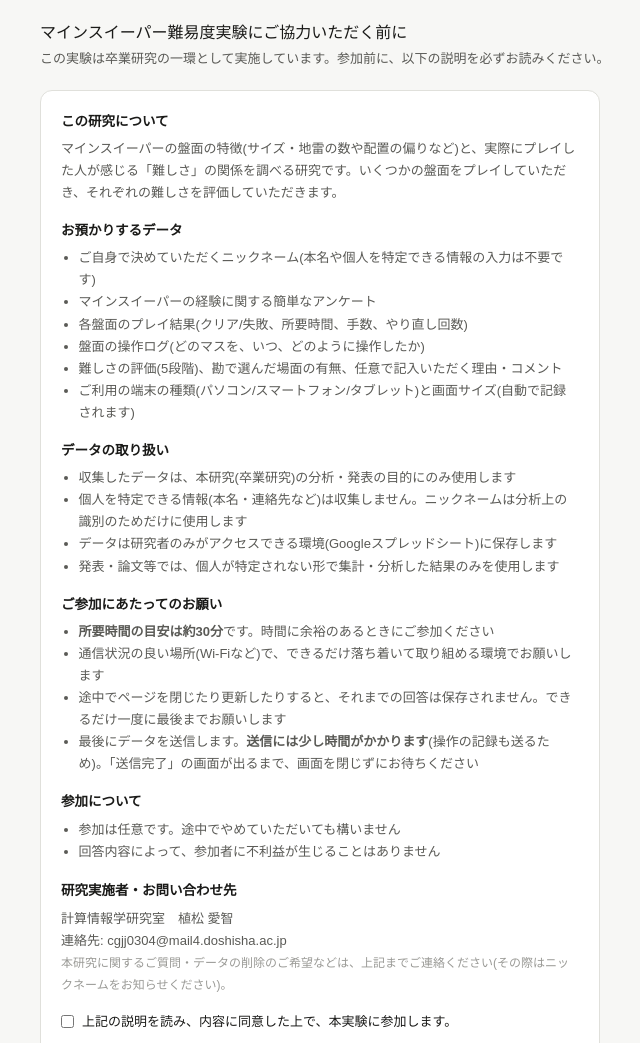
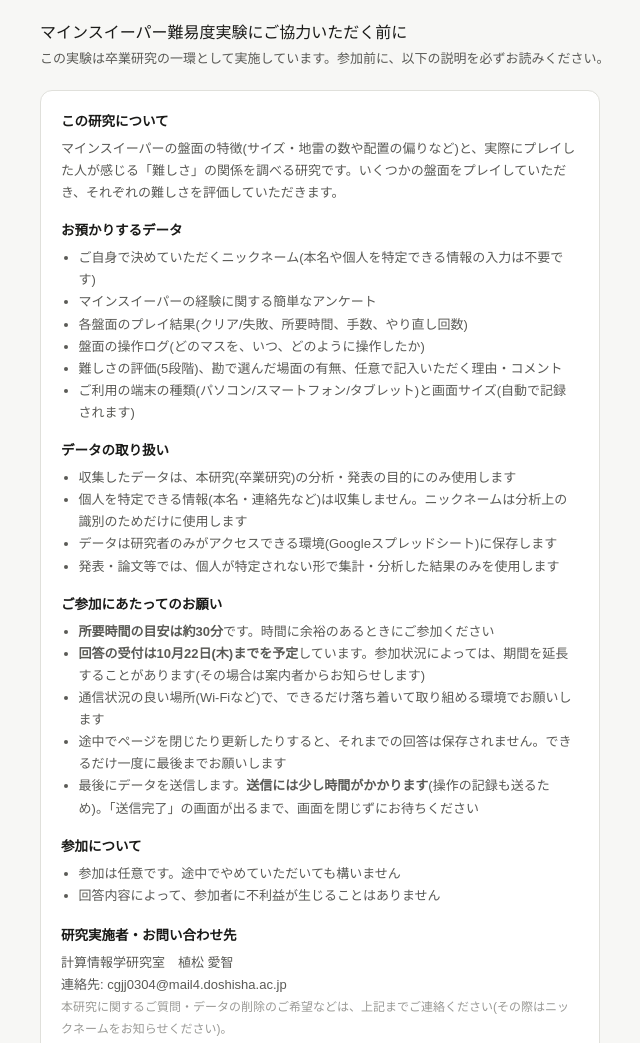
Before and after one commit to UEMATSU1214/minesweeper-study, a plain HTML site: page index.html in a window 1280 px wide. Shown: the top 1043 px of the page, without its empty margins (256-896 px from the left). Drawn offline with Linux system fonts and the light colour scheme.

Commit message:
Add files via upload

```diff
--- a/index.html
+++ b/index.html
@@ -131,6 +131,7 @@ svg, svg *{-webkit-user-select:none;user-select:none;-webkit-touch-callout:none;
     <p style="font-size:13.5px;font-weight:600;margin:0 0 .35rem;">ご参加にあたってのお願い</p>
     <ul style="font-size:13px;color:var(--tx2);line-height:1.7;margin:0 0 1rem;padding-left:1.1rem;">
       <li><b>所要時間の目安は約30分</b>です。時間に余裕のあるときにご参加ください</li>
+      <li><b>回答の受付は10月22日(木)までを予定</b>しています。参加状況によっては、期間を延長することがあります(その場合は案内者からお知らせします)</li>
       <li>通信状況の良い場所(Wi-Fiなど)で、できるだけ落ち着いて取り組める環境でお願いします</li>
       <li>途中でページを閉じたり更新したりすると、それまでの回答は保存されません。できるだけ一度に最後までお願いします</li>
       <li>最後にデータを送信します。<b>送信には少し時間がかかります</b>(操作の記録も送るため)。「送信完了」の画面が出るまで、画面を閉じずにお待ちください</li>
```
